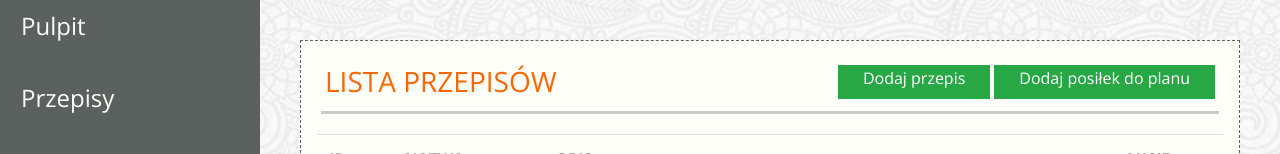
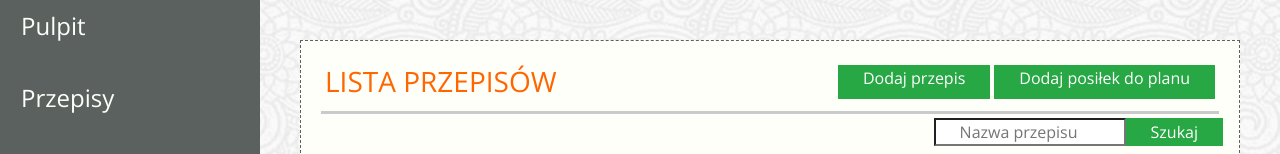
Before and after one commit to Krzysztof-Nerwinski/zaplanuj_jedzonko, a Django app: template jedzonko/templates/app-recipes.html in a window 1280 px wide. Shown: the part 84-238 px from the top of the page. Run offline with Django 3.2, Linux system fonts and the light colour scheme; the template is opened without the code that fills it, so the values that code supplies are empty; some libraries are stand-ins or nearby versions; some web fonts are replaced.

Commit message:
search recipes by name

```diff
--- a/jedzonko/templates/app-recipes.html
+++ b/jedzonko/templates/app-recipes.html
@@ -17,7 +17,13 @@
                     posiłek do planu</a>
             </div>
         </div>
+            <form method="post" action="">{% csrf_token %}
+            <div class="d-flex justify-content-end mb-2 pl-1">
+                    <input type="text" class="input rounded-0 pt-0 pb-0 pr-4 pl-4" style='width:12em' name="searched_name" placeholder="Nazwa przepisu">
+                    <button type="submit" class="btn btn-success rounded-0 pt-0 pb-0 pr-4 pl-4" name="search">Szukaj</button>
 
+            </div>
+            </form>
 
         <table class="table border-bottom schedules-content">
             <thead>
@@ -77,5 +83,5 @@
                 </ul>
             </nav>
         </div>
-
+    </div>
 {% endblock content %}
```
Also changed, not shown: jedzonko/views.py (+13 -5 lines).
